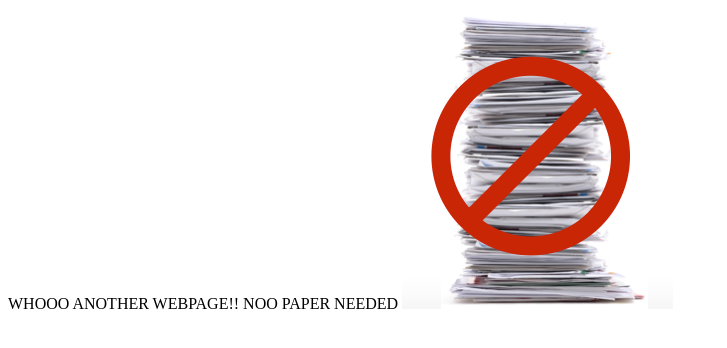
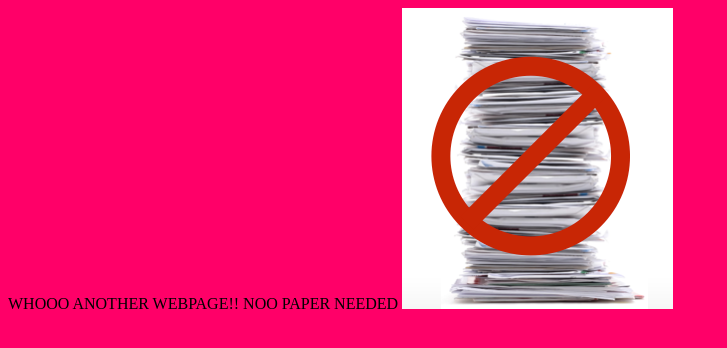
Before and after one commit to leoardgirl1010/fun, a plain HTML site: page js/index.html in a window 1280 px wide. Shown: the whole page, without its empty margins (0-727 px from the left). Drawn offline with Linux system fonts and the light colour scheme.

Commit message:
Update index.html

```diff
--- a/js/index.html
+++ b/js/index.html
@@ -2,6 +2,13 @@
 <html>
   <head>
     <title>I like webpages ;)</title>
+    <style>
+    body{
+      background-color:#FF0068 ;
+
+    }
+    </style>
+
   </head>
   <body>
     WHOOO ANOTHER WEBPAGE!! NOO PAPER NEEDED
```
